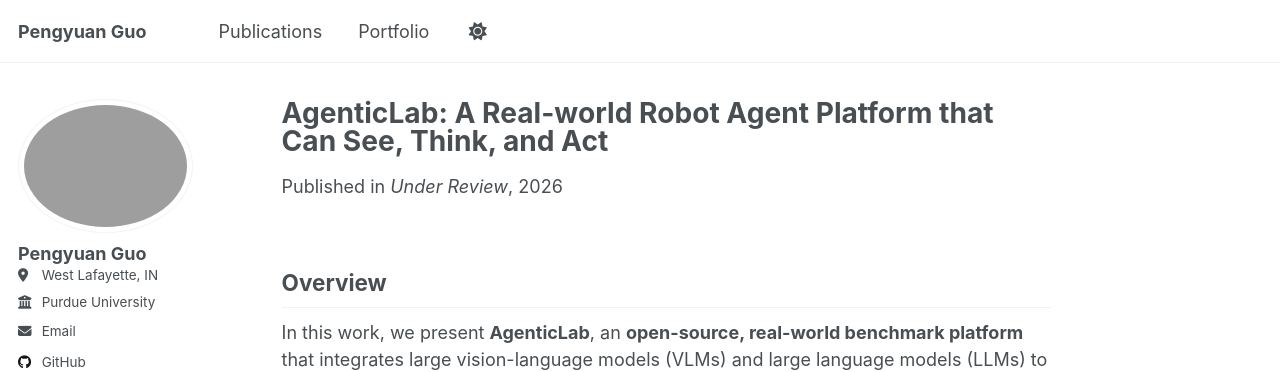
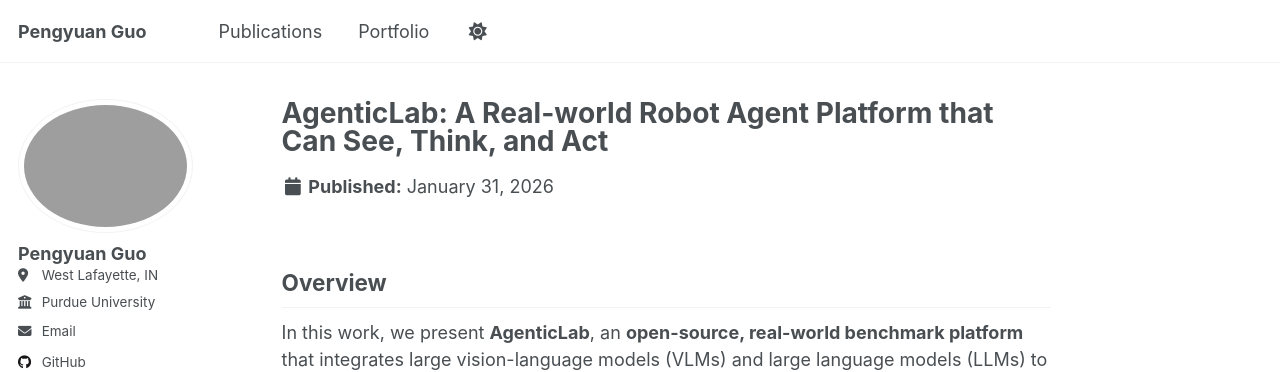
Before and after one commit to PengyuanGuo/pengyuanguo.github.io, a Jekyll site: the page built from _publications/2025-11-10-VLM_robobench.md, in a window 1280 px wide and 1132 px high. Shown: the top 372 px of the window. Built offline with Jekyll 4.4.1, drawn with Linux system fonts in a browser that asks for light colours; a script that is not in the unit is left out; part of the change alters nothing that is shown.

Commit message:
update AgenticLab 7

```diff
--- a/_publications/2025-11-10-VLM_robobench.md
+++ b/_publications/2025-11-10-VLM_robobench.md
@@ -2,7 +2,7 @@
 title: "AgenticLab: A Real-world Robot Agent Platform that Can See, Think, and Act"
 collection: publications
 permalink: /publication/2026-01-31-AgenticLab
-venue: Under Review
+# venue: Under Review
 excerpt: '<div style="display: flex; gap: 15px; align-items: flex-start; flex-wrap: wrap;"><div style="flex: 0 0 100%; max-width: 300px;"><a href="https://drive.google.com/file/d/1IxNuYt15cYBI_d9qOa1-s4-BhJElBFpb/view?usp=drive_link" target="_blank"><video autoplay loop muted playsinline width="100%" style="border-radius: 6px; box-shadow: 0 2px 4px rgba(0,0,0,0.1);"><source src="/files/AgenticLab_teaser.mp4" type="video/mp4"></video></a></div><div style="flex: 1; min-width: 250px;"><p style="margin-bottom: 5px; font-size: 0.95em;"><b>Pengyuan Guo*</b>, Zhonghao Mai*, Zhengtong Xu*, Kaidi Zhang, Heng Zhang, Zichen Miao, Arash Ajoudani, Zachary Kingston, Qiang Qiu, Yu She</p><p style="margin-bottom: 5px; font-style: italic; color: #666;">Under Review, 2026</p><p style="font-size: 0.9em;"><a href="https://arxiv.org/pdf/2602.01662">arXiv</a> / <a href="#">website(soon)</a> / <a href="#">code(soon)</a> / <a href="/publication/2026-01-31-AgenticLab">bibtex</a></p></div></div>'
 # citation: <b>Pengyuan Guo*</b>, Zhonghao Mai*, Zhengtong Xu*, Kaidi Zhang, Heng Zhang, Zichen Miao, Arash Ajoudani, Zachary Kingston, Qiang Qiu, Yu She
 date: 2026-01-31
```
